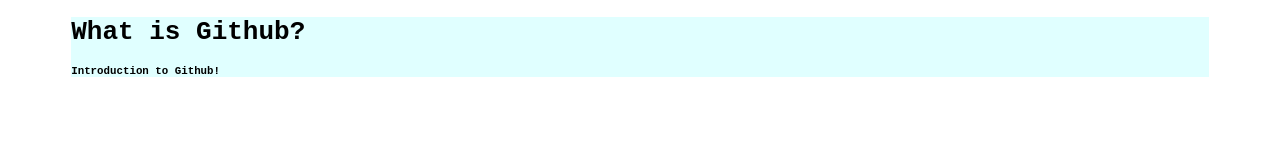
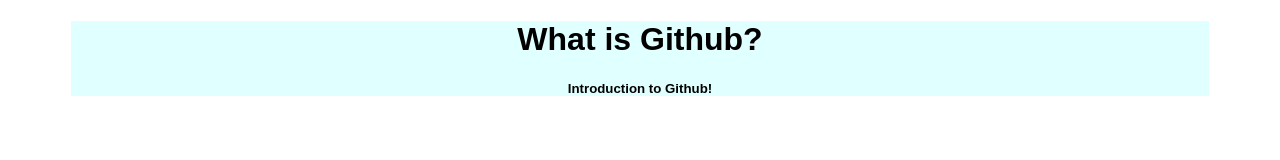
Before and after one commit to gorairajeev123/my_project, a plain HTML site: page index.html in a window 1280 px wide. Drawn offline with Linux system fonts and the light colour scheme.

Commit message:
heading centered

```diff
--- a/styles.css
+++ b/styles.css
@@ -3,5 +3,9 @@
 	width: 90%;
 	margin: auto;
 	color: black;
-	font-family: monospace;
+	font-family: sans-serif;
 }
+
+#main_header{
+	text-align: center;
+}
```
